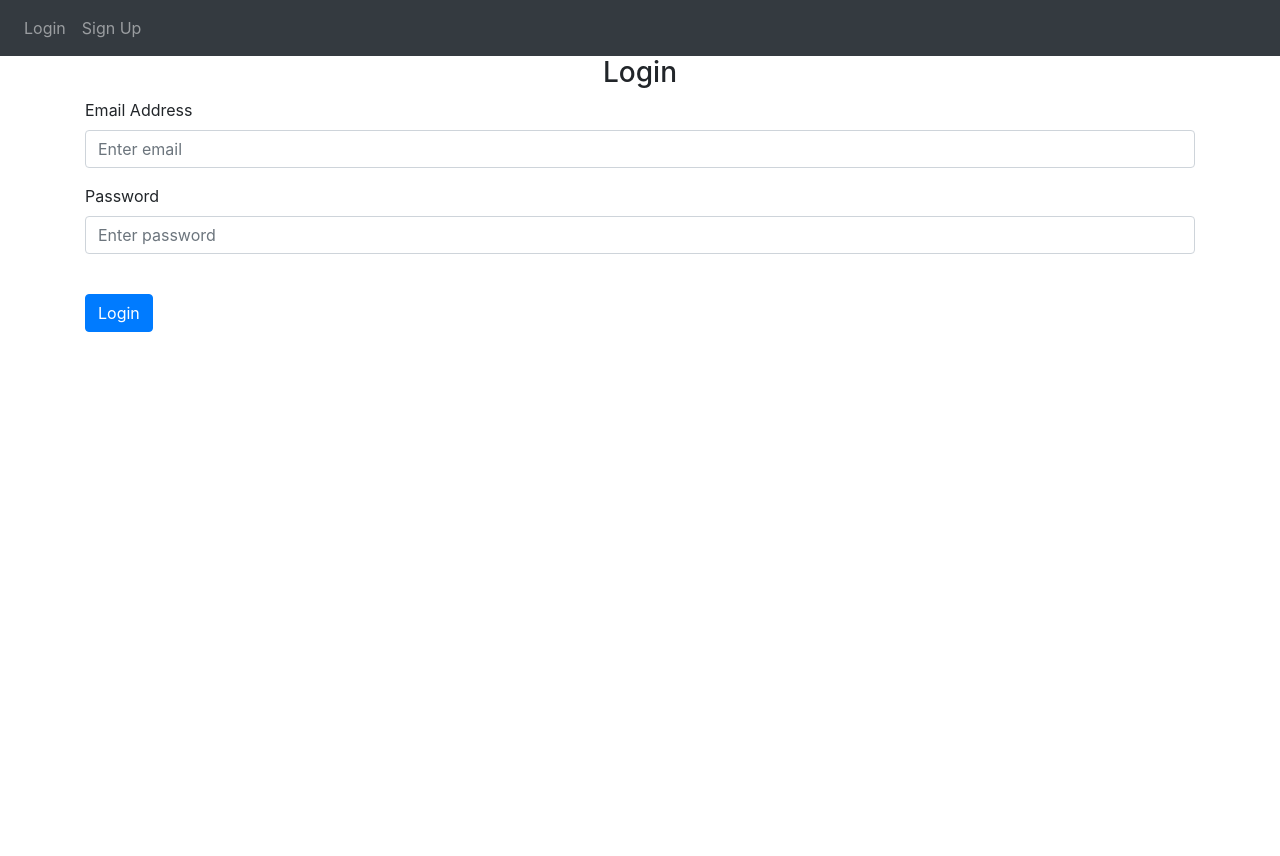
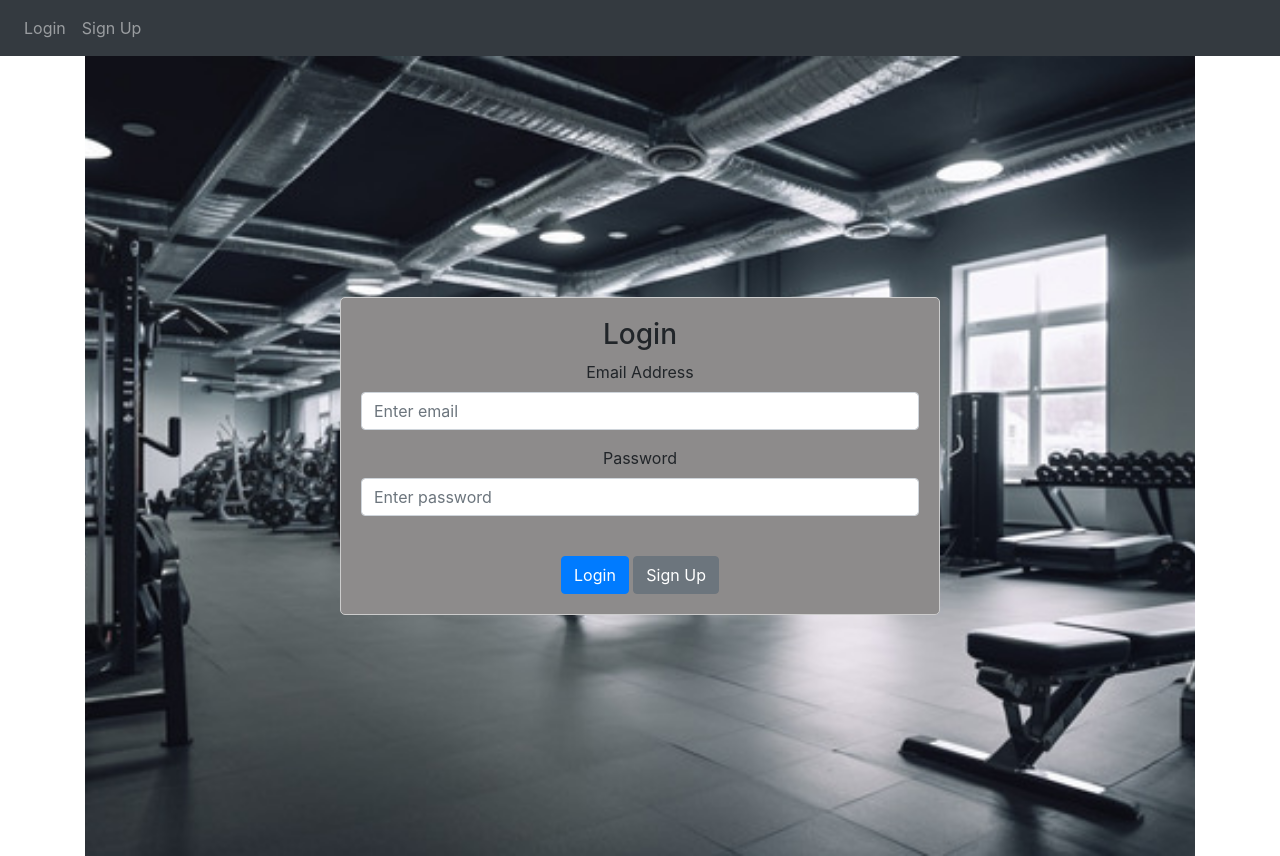
Before and after one commit to RyanSolanki/HighlanderSolutions.github.io, a Flask app: page /login in a window 1280 px wide. Before the commit the page ends 332 px from the top, so only its background shows below. Run offline with Flask 3, Linux system fonts and the light colour scheme; some libraries are stand-ins or nearby versions.

Commit message:
Added login picture and did borders of login box

```diff
--- a/Flask Web App/website/templates/login.html
+++ b/Flask Web App/website/templates/login.html
@@ -2,8 +2,10 @@
 {% block title %}Login{% endblock %}
 
 {% block content %}
-<form method="post">
-    <h3 align="center">Login</h3>
+<div style="display: flex; justify-content: center; align-items: center; height: 100vh; background-image: url('{{ url_for('static', filename='images/login.jpg') }}'); background-size: cover; background-position: center;">
+    <div style="border: 1px solid #ccc; padding: 20px; border-radius: 5px; background-color: #8d8b8b; width: 600px">
+        <form method="post" style="text-align: center;">
+            <h3>Login</h3>
             <div class="form-group">
                 <label for="email">Email Address</label>
                 <input
@@ -26,5 +28,8 @@
             </div>
             <br />
             <button type="submit" class="btn btn-primary">Login</button>
+            <a href="/sign-up" class="btn btn-secondary">Sign Up</a>
         </form>
+    </div>
+</div>
 {% endblock %}
```
Also changed, not shown: Flask Web App/instance/database.db, Flask Web App/website/static/images/login.jpg (added). Lines whose indentation alone changed are shown as unchanged.
